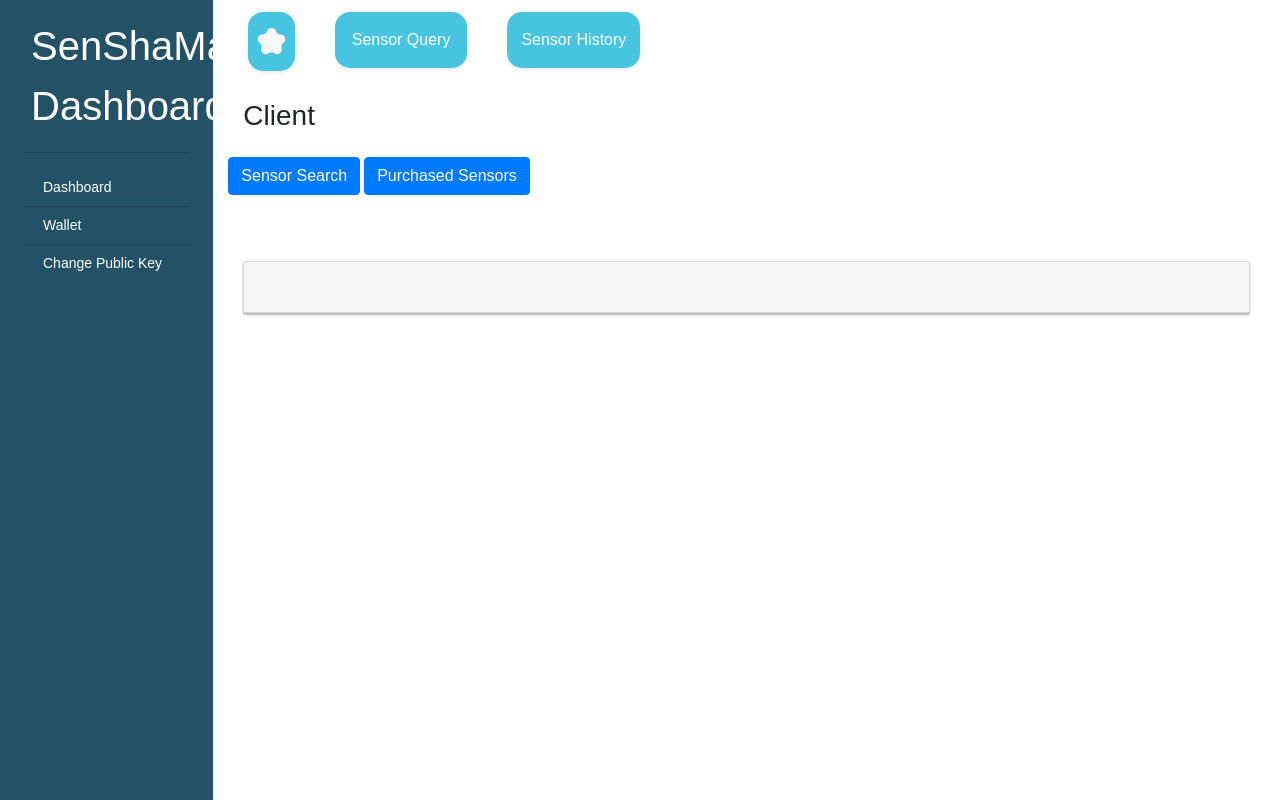
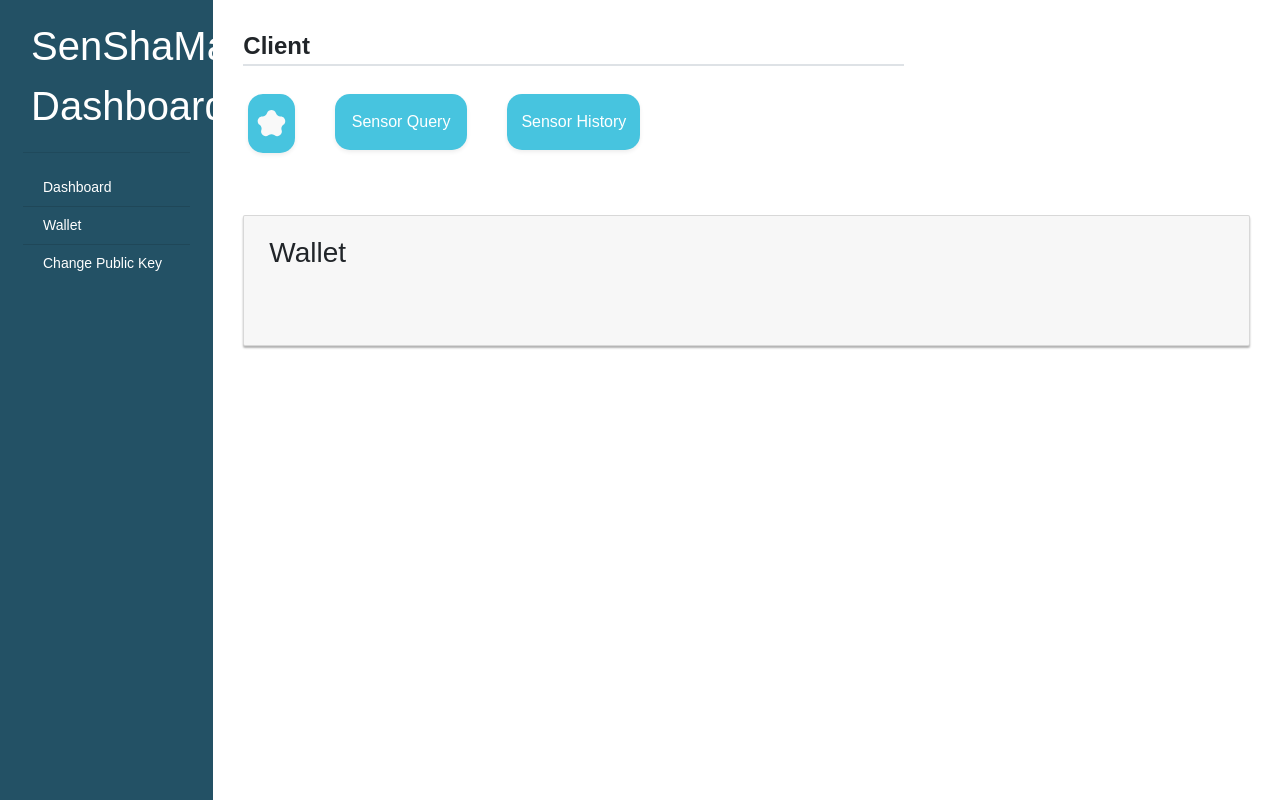
Before and after one commit to sampathmedawatta/SheShaMartDash, a React (Create React App) app: page /client in a window 1280 px wide. Built offline with nearby package versions, Linux system fonts and the light colour scheme.

Commit message:
add client header and buttons

```diff
--- a/src/components/Client.js
+++ b/src/components/Client.js
@@ -5,26 +5,19 @@ function Client() {
   return (
     <div>
       <div className="container-fluid">
+        <div className="row">
+          <div className="col-8 my-3">
+            <div class="title-heders">Client</div>
+          </div>
+        </div>
         <ClientSubMenu></ClientSubMenu>
         <div className="row">
-          <div className="col-8 my-3">
-            <h3>Client</h3>
-          </div>
-          <div className="col-4 my-3">
-            <div className="form-group"></div>
-          </div>
-          <div className="">
-            <div className="form-group">
-              <button className="btn btn-primary mr-1">Sensor Search</button>
-              <button className="btn btn-primary mr-1">
-                Purchased Sensors
-              </button>
+          <div className="col-12">
+            <div className="card">
+              <h3>Wallet</h3>
+              <br />
+              <div className="form-group"></div>
             </div>
-          </div>
-        </div>
-        <div className="row">
-          <div className="col-12">
-            <div className="card"></div>
           </div>
         </div>
       </div>
```
